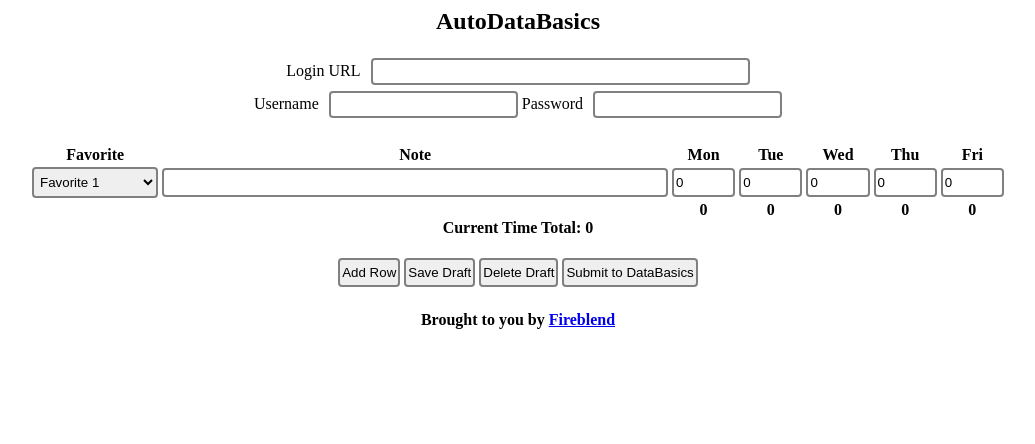
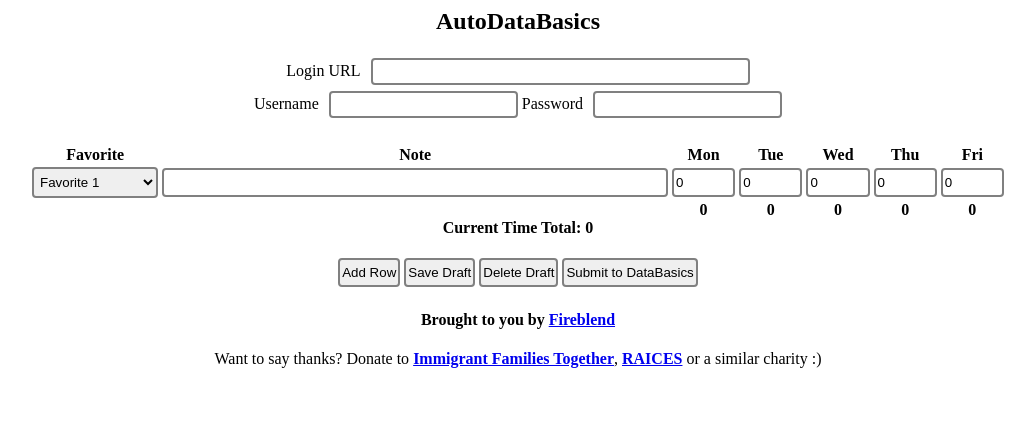
Before and after one commit to Fireblend/AutoDataBasics, a Flask app: page / in a window 1280 px wide. Shown: the top 444 px of the page, without its empty margins (122-1157 px from the left). Run offline with Flask 2, Linux system fonts and the light colour scheme.

Commit message:
Updatedindex.html template

```diff
--- a/templates/index.html
+++ b/templates/index.html
@@ -109,6 +109,7 @@
   <input type="submit" value="Submit to DataBasics" name="action" onClick="return confirm('Submit to DataBasics? Blank lines will be skipped')">
 </form>
 <h4>Brought to you by <a href="https://www.fireblend.com/">Fireblend</a></h4>
+Want to say thanks? Donate to <a href="https://immigrantfamiliestogether.com/"><b>Immigrant Families Together</b></a>, <a href="https://www.raicestexas.org/"><b>RAICES</b></a> or a similar charity :)
 </center>
 </body>
 </html>
```
